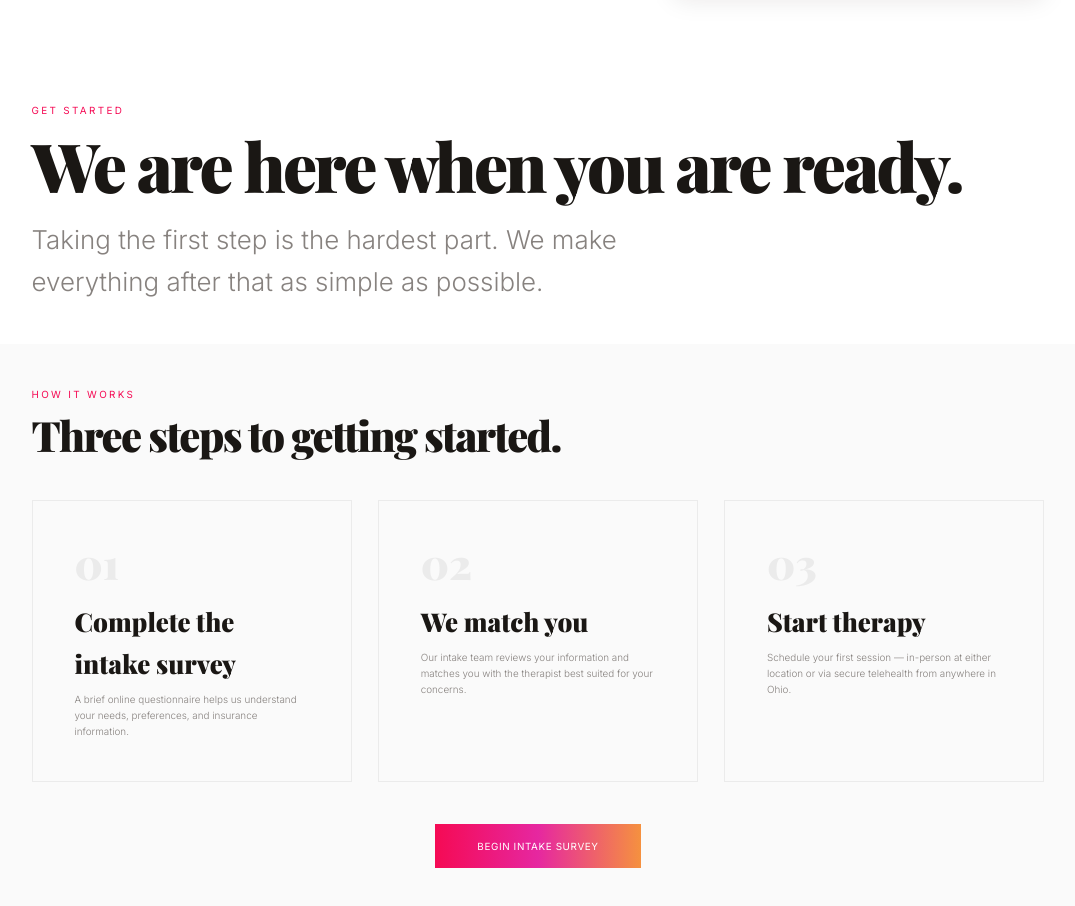
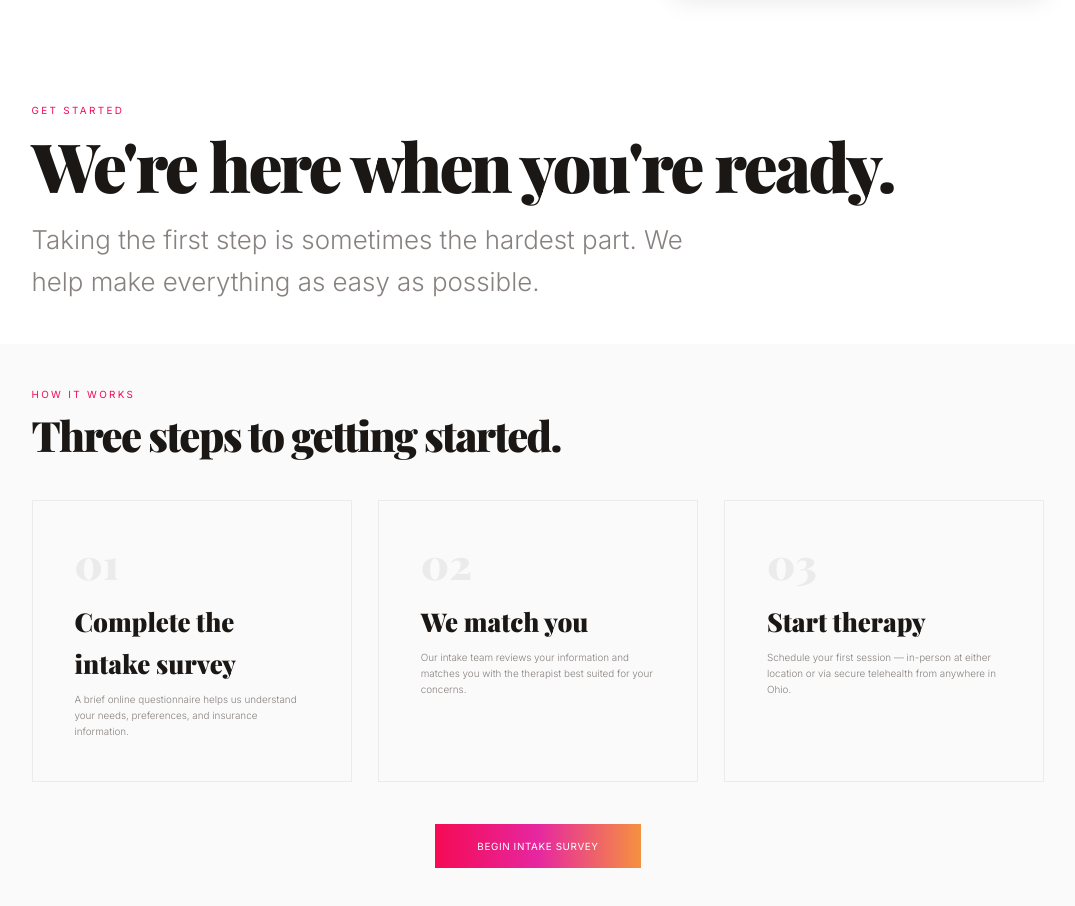
Before and after one commit to JDOG332/nguwellness, a Next.js app: page /contact in a window 1280 px wide. Shown: the part 1160-2066 px from the top of the page, without its empty margins (102-1177 px from the left). Built offline with nearby package versions, Linux system fonts and the light colour scheme; a web font is replaced by a local one.

Commit message:
Update hero: We're here when you're ready + softer subtitle

```diff
--- a/app/contact/ContactPage.jsx
+++ b/app/contact/ContactPage.jsx
@@ -525,9 +525,9 @@ export default function ContactPage() {
       {/* ── HERO ── */}
       <section className="contact-hero">
         <p className="eyebrow">Get Started</p>
-        <h1>We are here when you are ready.</h1>
+        <h1>We're here when you're ready.</h1>
         <p className="contact-hero-desc">
-          Taking the first step is the hardest part. We make everything after that as simple as possible.
+          Taking the first step is sometimes the hardest part. We help make everything as easy as possible.
         </p>
       </section>
 
```
